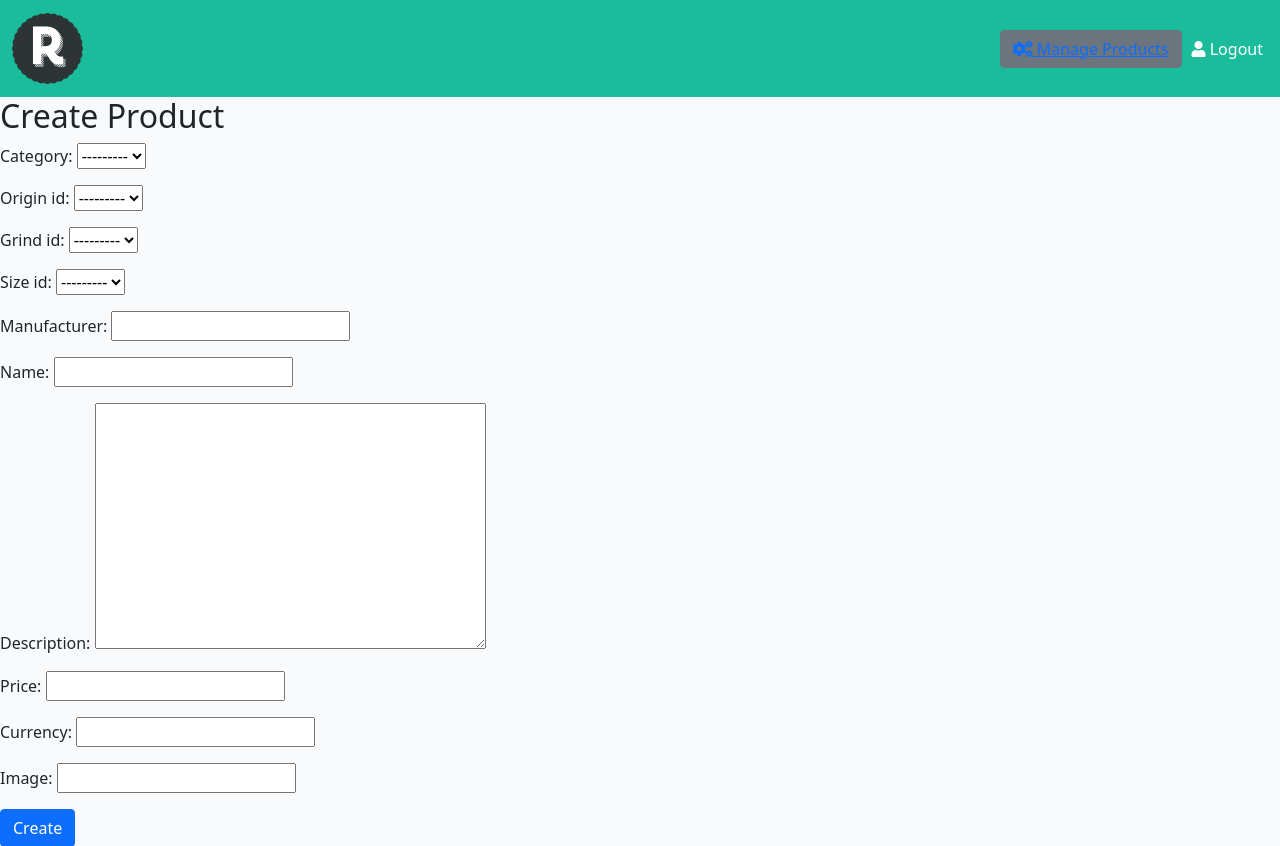
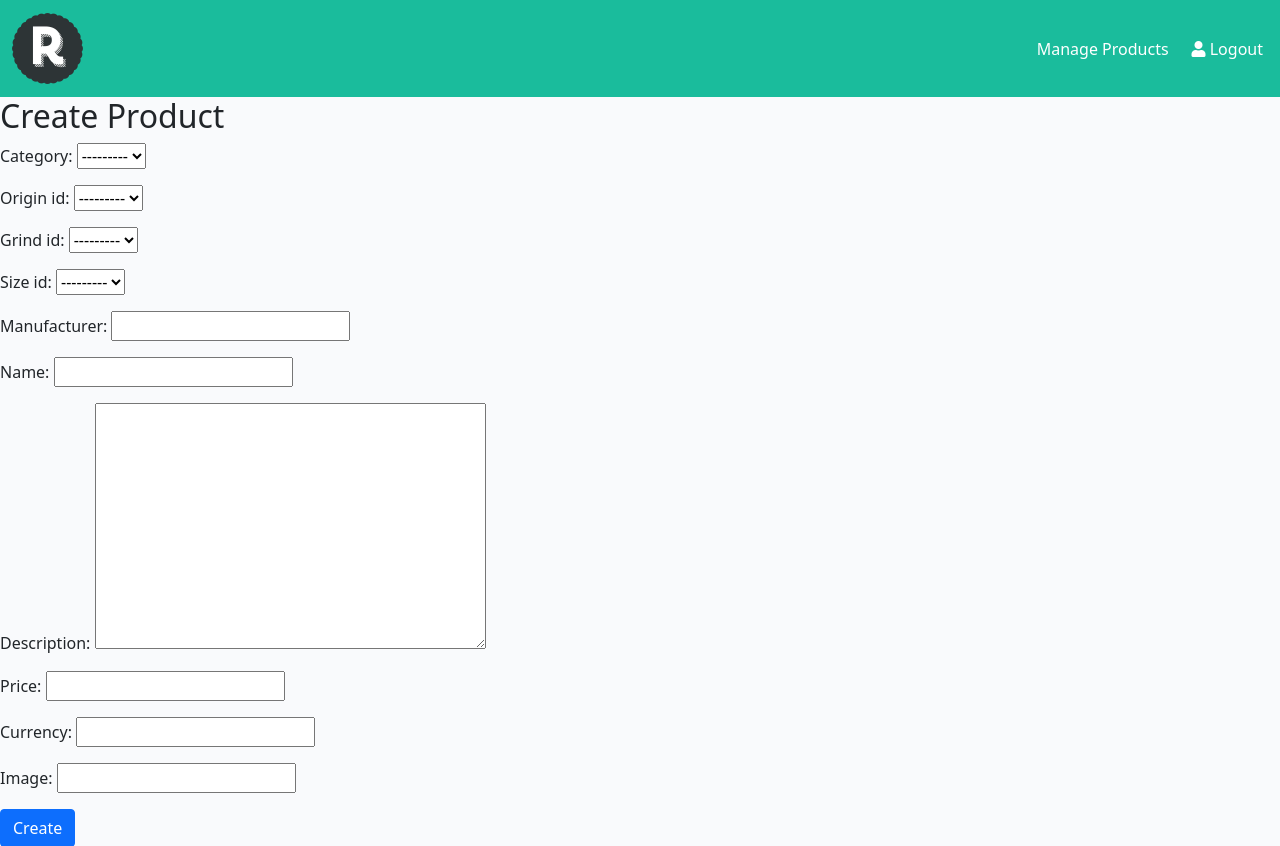
Before and after one commit to Ross-Fraser/relish_bazaar, a Django app: page /create/ in a window 1280 px wide. Shown: the top 846 px of the page. Run offline with Django 4.2, Linux system fonts and the light colour scheme; the visitor is signed in with stand-in values (Sample User, id 1); data that the repository does not hold is empty; parts of the project's set-up code (start-up, migrations or seed data) failed here and were passed over.

Commit message:
create: add classes to form elements and targets to social media

```diff
--- a/roastery/templates/roastery/product_form.html
+++ b/roastery/templates/roastery/product_form.html
@@ -3,7 +3,7 @@
 
 {% block content %}
   <h2>{{ form.instance.pk|yesno:"Update Product,Create Product" }}</h2>
-  <form method="post" enctype="multipart/form-data">
+  <form method="post" enctype="multipart/form-data" class="my-form">
     {% csrf_token %}
     {{ form.as_p }}
     <button type="submit" class="btn btn-primary">{{ form.instance.pk|yesno:"Update,Create" }}</button>
--- a/roastery/templates/roastery/purchase_form.html
+++ b/roastery/templates/roastery/purchase_form.html
@@ -3,15 +3,15 @@
 
 {% block content %}
 
-<div class="container">
+<div class="container-fluid">
     <div class="row">
         <title>Purchase Form</title>
         <div class="col-12 mt-3">
             <h1>Purchase a bag of {{ product.name }}</h1>
-            <form method="post">
+            <form method="post" class="my-form">
                 {% csrf_token %}
                 {{ form.as_p }}
-                <button type="submit">Submit</button>
+                <button type="submit" class="btn btn-primary">Submit</button>
             </form>
         </div>
     </div>
--- a/static/css/style.css
+++ b/static/css/style.css
@@ -2,13 +2,12 @@
     width: 25%;
 }
 
-.hero-img {
-    width: 100%;
-    height: auto;
+body {
+    background-color: #F9FAFC;
 }
 
-body {
-    background-color: #F9FAFC;
+container-fluid {
+    padding: 5px, 5px;
 }
 
 .bg-white {
--- a/templates/base.html
+++ b/templates/base.html
@@ -66,15 +66,13 @@
                 {% if user.is_authenticated and user.is_staff %}
                 <!-- CRUD Dropdown Button -->
                 <div class="nav-button">
-                    <button class="btn btn-secondary" type="button" id="crud" aria-expanded="false">
-                        <a href="{% url 'manage_products' %}">
-                            <i class="fa fa-cogs"></i> Manage Products
-                        </a>
-                    </button>
+                    <a href="{% url 'manage_products' %}" class="btn text-white">
+                        Manage Products
+                    </a>
                 </div>
                 {% endif %}
                 {% if user.is_authenticated %}
-                <a href="{% url 'logout' %}" class="nav-button"><i class="fa fa-user"></i> Logout</a>
+                <a href="{% url 'logout' %}" class="nav-button text-white"><i class="fa fa-user"></i> Logout</a>
                 {% else %}
                 <a href="#" class="nav-button" data-bs-toggle="collapse" data-bs-target="#loginRegisterOptions"><i class="fa fa-user"></i></a>
                 <div class="collapse" id="loginRegisterOptions">
@@ -85,6 +83,9 @@
             </div>
         </div>
     </nav>
+
+
+
 
 
     <main class="flex-shrink-0 main-bg">
@@ -98,9 +99,9 @@
         <div class="container">
                 <p class="m-0 text-center text-white">
                 Follow us:
-                <a href="https://facebook.com" aria-label="Facebook" class="text-white ms-3"><i class="fab fa-facebook-square"></i></a>
-                <a href="https://twitter.com" aria-label="Twitter" class="text-white ms-3"><i class="fab fa-twitter-square"></i></a>
-                <a href="https://instagram.com" aria-label="Instagram" class="text-white ms-3"><i class="fab fa-instagram-square"></i></a>
+                <a href="https://facebook.com" aria-label="Facebook" class="text-white ms-3" target="_blank"><i class="fab fa-facebook-square"></i></a>
+                <a href="https://twitter.com" aria-label="Twitter" class="text-white ms-3" target="_blank"><i class="fab fa-twitter-square"></i></a>
+                <a href="https://instagram.com" aria-label="Instagram" class="text-white ms-3" target="_blank"><i class="fab fa-instagram-square"></i></a>
             </p>
         </div>
     </footer>
```
